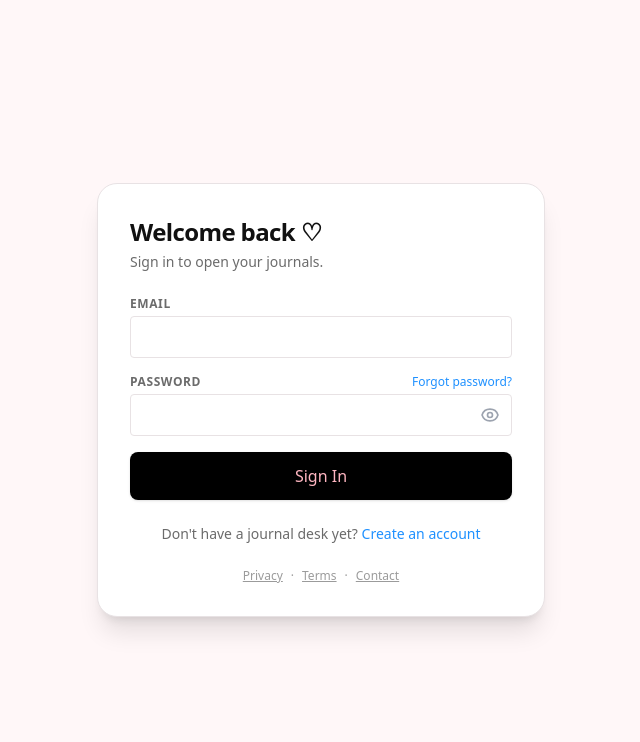
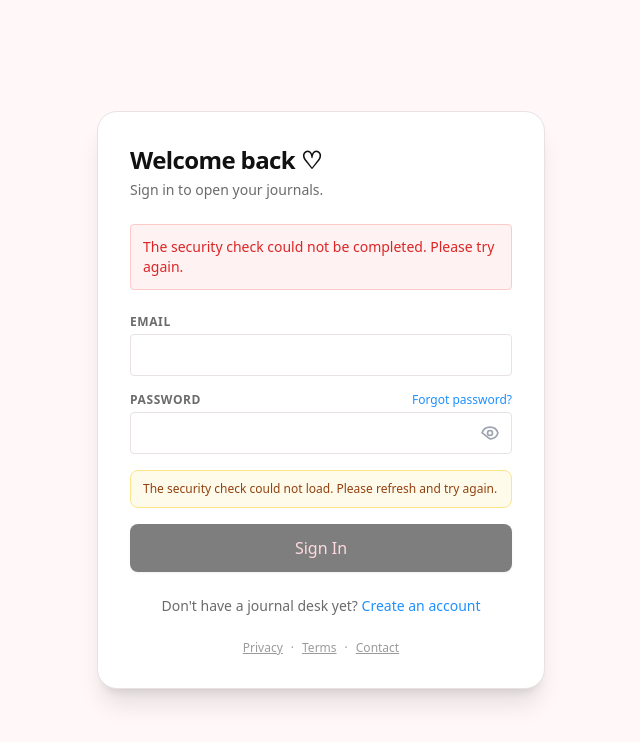
Before and after one commit to Percy-Mic/enotes, a Next.js app: page /auth/sign-in in a window 1280 px wide. Shown: the top 742 px of the page, without its empty margins (319-959 px from the left). Built offline with nearby package versions, Linux system fonts and the light colour scheme; no server answers.

Commit message:
feat(auth): protect sign-in with Turnstile

```diff
--- a/app/auth/sign-in/page.tsx
+++ b/app/auth/sign-in/page.tsx
@@ -1,19 +1,37 @@
 'use client';
 
-import React, { useState, useEffect, Suspense } from 'react';
+import React, { useState, useEffect, Suspense, useRef, useCallback } from 'react';
 import { supabase } from '@/lib/supabase/client';
 import { useRouter, useSearchParams } from 'next/navigation';
 import Link from 'next/link';
+import EnotesTurnstile, { TurnstileHandle } from '@/components/auth/Turnstile';
 
 function SignInForm() {
   const [email, setEmail] = useState('');
   const [password, setPassword] = useState('');
   const [showPassword, setShowPassword] = useState(false);
+  const [captchaToken, setCaptchaToken] = useState<string | null>(null);
   const [error, setError] = useState<string | null>(null);
   const [loading, setLoading] = useState(false);
   const [resendStatus, setResendStatus] = useState<string | null>(null);
+  const turnstileRef = useRef<TurnstileHandle | null>(null);
   const router = useRouter();
   const searchParams = useSearchParams();
+  const turnstileSiteKey = process.env.NEXT_PUBLIC_TURNSTILE_SITE_KEY ?? '';
+
+  const handleCaptchaToken = useCallback((token: string) => {
+    setCaptchaToken(token);
+    setError(null);
+  }, []);
+
+  const handleCaptchaReset = useCallback(() => {
+    setCaptchaToken(null);
+  }, []);
+
+  const handleCaptchaError = useCallback(() => {
+    setCaptchaToken(null);
+    setError('The security check could not be completed. Please try again.');
+  }, []);
 
   useEffect(() => {
     const errorParam = searchParams.get('error');
@@ -27,17 +45,34 @@ function SignInForm() {
     setLoading(true);
     setError(null);
 
+    if (!turnstileSiteKey) {
+      setError('The security check is not configured yet. Please contact support.');
+      setLoading(false);
+      return;
+    }
+
+    if (!captchaToken) {
+      setError('Please complete the security check before signing in.');
+      setLoading(false);
+      return;
+    }
+
     try {
       const { data, error } = await supabase.auth.signInWithPassword({
         email,
         password,
+        options: { captchaToken },
       });
 
       if (error) {
         console.error('Sign-in error:', error.message);
         setError(error.message);
+        turnstileRef.current?.reset();
+        setCaptchaToken(null);
         setLoading(false);
       } else {
+        turnstileRef.current?.reset();
+        setCaptchaToken(null);
         /* Middleware sets ?redirect=/path when bouncing anonymous visitors;
            honor it (local paths only — same guard as /auth/callback). */
         const raw = searchParams.get('redirect');
@@ -48,6 +83,8 @@ function SignInForm() {
     } catch (err: any) {
       console.error('Unexpected sign-in exception:', err);
       setError(err.message || 'An unexpected error occurred during sign in.');
+      turnstileRef.current?.reset();
+      setCaptchaToken(null);
       setLoading(false);
     }
   };
@@ -142,16 +179,25 @@ function SignInForm() {
                 ) : (
                   <svg className="h-5 w-5" fill="none" viewBox="0 0 24 24" stroke="currentColor">
                     <path strokeLinecap="round" strokeLinejoin="round" strokeWidth={2} d="M15 12a3 3 0 11-6 0 3 3 0 016 0z" />
-                    <path strokeLinecap="round" strokeLinejoin="round" strokeWidth={2} d="M2.458 12C3.732 7.943 7.523 5 12 5c4.478 0 8.268 2.943 9.542 7-1.274 4.057-5.064 7-9.542 7-4.477 0-8.268-2.943-9.542-7z" />
+                    <path strokeLinecap="round" strokeLinejoin="round" strokeWidth={2} d="M2.458 12C3.732 7.943 7.523 5 12 5c4.478 0 8.268 2.943 9.542 7-1.274 4.057-5.064 7-9.542 7-4.477-2.943-8.268-7-9.542-7z" />
                   </svg>
                 )}
               </button>
             </div>
           </div>
 
+          <EnotesTurnstile
+            ref={turnstileRef}
+            siteKey={turnstileSiteKey}
+            action="login"
+            onToken={handleCaptchaToken}
+            onExpire={handleCaptchaReset}
+            onError={handleCaptchaError}
+          />
+
           <button
             type="submit"
-            disabled={loading}
+            disabled={loading || !turnstileSiteKey || !captchaToken}
             className="w-full bg-black text-[#FFB6C1] py-3 rounded-lg font-medium shadow hover:opacity-90 disabled:opacity-50 transition"
           >
             {loading ? 'Signing in...' : 'Sign In'}
```
